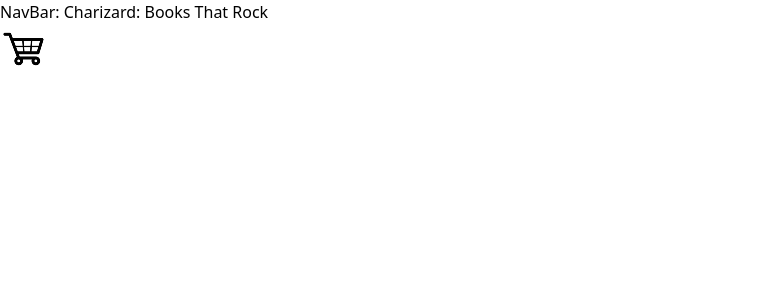
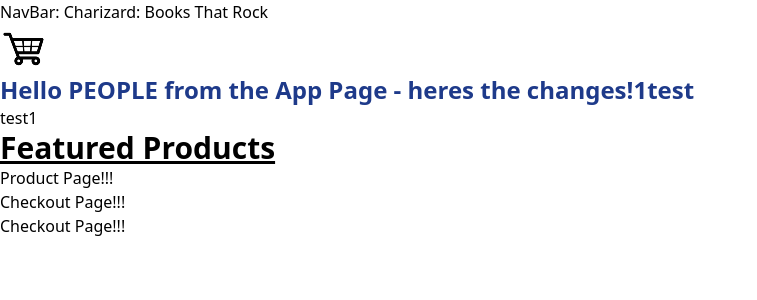
Before and after one commit to charizardny32/ecommerce, a React (Vite) app: page /#/ in a window 1280 px wide. Shown: the top 300 px of the page, without its empty margins (0-757 px from the left). Built offline with nearby package versions, Linux system fonts and the light colour scheme; no server answers.

Commit message:
frontend integration in the works

```diff
--- a/client/App.jsx
+++ b/client/App.jsx
@@ -1,4 +1,4 @@
-import React from 'react';
+import React, { useState, useEffect } from 'react';
 import { HashRouter, Routes, Route } from 'react-router-dom';
 import NavBar from './components/Navbar';
 import HomePage from './components/Homepage';
@@ -10,22 +10,34 @@ import Confirmation from './components/Confirm';
 // set up App functional component
 const App = () => {
 
+  const [cartQuantity, setCartQuantity] = useState(0);
+  console.log(cartQuantity);
+  const test = 'test';
+  console.log(test);
   // space for React Hooks
+
+
 
   return (
     <div className="App">
-      {/* <button>Test Button</button> */}
-      <HashRouter>
-
-        {/* <button>A button inside App.jsx</button> */}
-        <NavBar />
+      <NavBar cartQuantity={cartQuantity}/>
+        <h1 className="font-bold text-2xl text-blue-900">
+          Hello PEOPLE from the App Page - heres the changes!{cartQuantity}{test}
+        </h1>
+      {test}
+      {cartQuantity}
+      <HomePage setCartQuantity={setCartQuantity}/>
+      <ProductPage setCartQuantity={setCartQuantity}/>
+      <Checkout />
+      <Confirmation />
+      {/* <HashRouter>
         <Routes>
           <Route path = '/' element={<HomePage />} />
           <Route path = '/product' element={<ProductPage />} />
           <Route path = '/checkout' element={<Checkout />} />
           <Route path = '/confirmation' element={<Confirmation />} />
         </Routes>
-      </HashRouter>
+      </HashRouter> */}
     </div>
   );
 };
--- a/client/components/BookInfo.jsx
+++ b/client/components/BookInfo.jsx
@@ -2,7 +2,7 @@ import React from 'react';
 import calvin_cover from '../assets/calvin-book.jpeg';
 import { Link } from 'react-router-dom';
 
-
+// props: book_title, author, image, price, product_id
 const BookInfo = () => {
 
   return (
@@ -11,11 +11,11 @@ const BookInfo = () => {
     //   <div className='bookInfo_right'>
     //     <span>Sample Book Title</span>
     //     <Link to='/product'>Product Link</Link>
-    //     <button>Add to cart</button>
+    //     <button onClick={() => {} }>Add to cart</button>
     //   </div>
     // </div>
     <div className="max-w-sm rounded overflow-hidden shadow-lg">
-
+      <div>Stuff</div>
     </div>
   );
 
--- a/client/components/Checkout.jsx
+++ b/client/components/Checkout.jsx
@@ -1,6 +1,24 @@
-import React from 'react';
+import React, { useState, useEffect } from 'react';
 
 const Checkout = () => {
+  const [products, setProducts] = useState([]);
+
+  useEffect(() => {
+    fetch("/api/books")
+      // .then(res => res.json())
+      .then(res => console.log("checkout:", res));
+  }, []);
+
+  // const fetchProducts = async () => {
+  //   try {
+  //     const res = await fetch('api/books');
+  //     const res_1 = await res.json();
+  //     console.log(res_1);
+  //     setProducts(res_1.data);
+  //   } catch (err) {
+  //     console.log(err);
+  //   }
+  // }
 
   return (
     <div>
--- a/client/components/HomePage.jsx
+++ b/client/components/HomePage.jsx
@@ -1,17 +1,59 @@
-import React from 'react';
+import React, { useState, useEffect } from 'react';
 import BookInfo from './BookInfo';
 
-const HomePage = () => {
+const HomePage = (props) => {
+  const { setCartQuantity } = props;
+setCartQuantity(1);
 
   // code to generate array of BookInfo components using a loop
+  const [books, setProducts] = useState([]);
+
+  useEffect(() => {
+    fetchProducts();
+  }, []);
+
+  const fetchProducts = () => {
+    fetch('api/books')
+    .then(response => response.json())
+    .then(data => {
+      setProducts(data.data)
+    })
+    .catch((err) => {
+      console.log(err);
+    })
+  }
 
   return (
     <div>
-      <BookInfo />
-      <BookInfo />
+      <h1 className="text-3xl font-bold underline">
+        Featured Products
+      </h1>
+      <div>
+        {books}
+      </div>
     </div>
   );
 
 };
 
 export default HomePage;
+
+
+// CODE GRAVEYARD
+// import React from 'react';
+// import BookInfo from './BookInfo';
+
+// const HomePage = () => {
+
+//   // code to generate array of BookInfo components using a loop
+
+//   return (
+//     <div>
+//       <BookInfo />
+//       <BookInfo />
+//     </div>
+//   );
+
+// };
+
+// export default HomePage;
--- a/client/components/Navbar.jsx
+++ b/client/components/Navbar.jsx
@@ -1,8 +1,8 @@
 import React from 'react';
 import cart_icon from '../assets/cart_icon.png';
 
-const NavBar = () => {
-
+const NavBar = (props) => {
+  console.log(props.cartQuantity)
 
   return (
     <div className='navBar'>
--- a/client/components/ProductPage.jsx
+++ b/client/components/ProductPage.jsx
@@ -1,7 +1,7 @@
 import React from 'react';
 
-const ProductPage = () => {
-
+const ProductPage = (props) => {
+  const { setCartQuantity } = props;
   return (
     <div>
       <h1>Product Page!!!</h1>
--- a/vite.config.js
+++ b/vite.config.js
@@ -3,5 +3,11 @@ import react from '@vitejs/plugin-react';
 
 
 export default defineConfig({
-	plugins: [react()]
+	plugins: [react()],
+	server: {
+    proxy: {
+      // string shorthand
+      '/': 'http://localhost:4000'
+    }
+  }
 });
```
Also changed, not shown: 2 other files (tests, documents, lock files or other folders).
